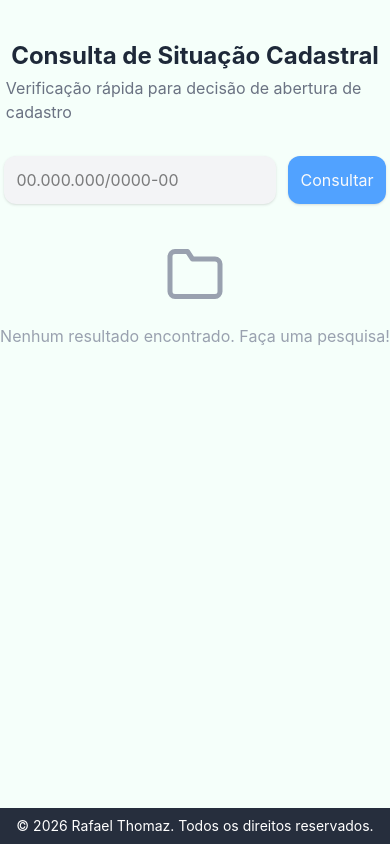
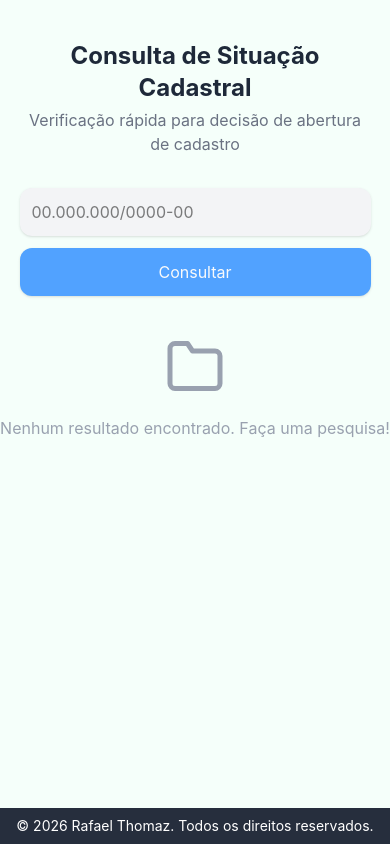
Before and after one commit to rafahthomaz14/Consulta_CNPJ, a React (Vite) app: page / in a window 390 px wide. Built offline with nearby package versions, Linux system fonts and the light colour scheme.

Commit message:
ajuste style

```diff
--- a/src/Page/Home/index.jsx
+++ b/src/Page/Home/index.jsx
@@ -71,18 +71,31 @@ export default function Home() {
                 draggable
                 pauseOnHover
             />
-            <div className="flex flex-col justify-center items-center  ">
-                <div className="flex flex-col gap-1 justify-center items-center mt-10 lg:mt-15 max-w-[97%]">
-                    <h1 className="font-bold text-2xl lg:text-4xl text-gray-800">Consulta de Situação Cadastral</h1>
-                    <p className="text-gray-500">Verificação rápida para decisão de abertura de cadastro</p>
+            <div className="flex flex-col items-center w-full">
+                <div className="flex flex-col items-center text-center mt-10 w-[90%] lg:w-auto max-w-4xl gap-1">
+                    <h1 className="font-bold text-2xl lg:text-4xl text-gray-800">
+                        Consulta de Situação Cadastral
+                    </h1>
+                    <p className="text-gray-500">
+                        Verificação rápida para decisão de abertura de cadastro
+                    </p>
                 </div>
 
-                <div className="flex justify-center items-center mt-8 gap-3 max-w-[90%]">
-                    <input value={inputCnpj} type="text" ref={inputRef} placeholder="00.000.000/0000-00" className="w-130 outline-none bg-gray-100 p-3 rounded-xl shadow" onChange={((event) => setInputCnpj(event.target.value))} onKeyDown={(event) => { if (event.key === "Enter") { PesquisarCNPJ() } }} />
-                    <button onClick={PesquisarCNPJ} className="cursor-pointer shadow hover:bg-blue-500 bg-blue-400 p-3 rounded-xl text-gray-50">Consultar</button>
+                <div className="flex flex-col lg:flex-row items-center justify-center mt-8 gap-3 w-[90%] max-w-xl">
+                    <input
+                        ref={inputRef}
+                        value={inputCnpj}
+                        type="text"
+                        placeholder="00.000.000/0000-00"
+                        className="w-full lg:w-[26rem] outline-none bg-gray-100 p-3 rounded-xl shadow"
+                        onChange={(e) => setInputCnpj(e.target.value)}
+                        onKeyDown={(e) => e.key === "Enter" && PesquisarCNPJ()}
+                    />
+
+                    <button onClick={PesquisarCNPJ}className="w-full lg:w-auto cursor-pointer shadow hover:bg-blue-500 bg-blue-400 p-3 rounded-xl text-gray-50">Consultar</button>
                 </div>
+            </div>
 
-            </div>
 
             <div>
                 <div className="flex flex-col justify-center items-center">
```
